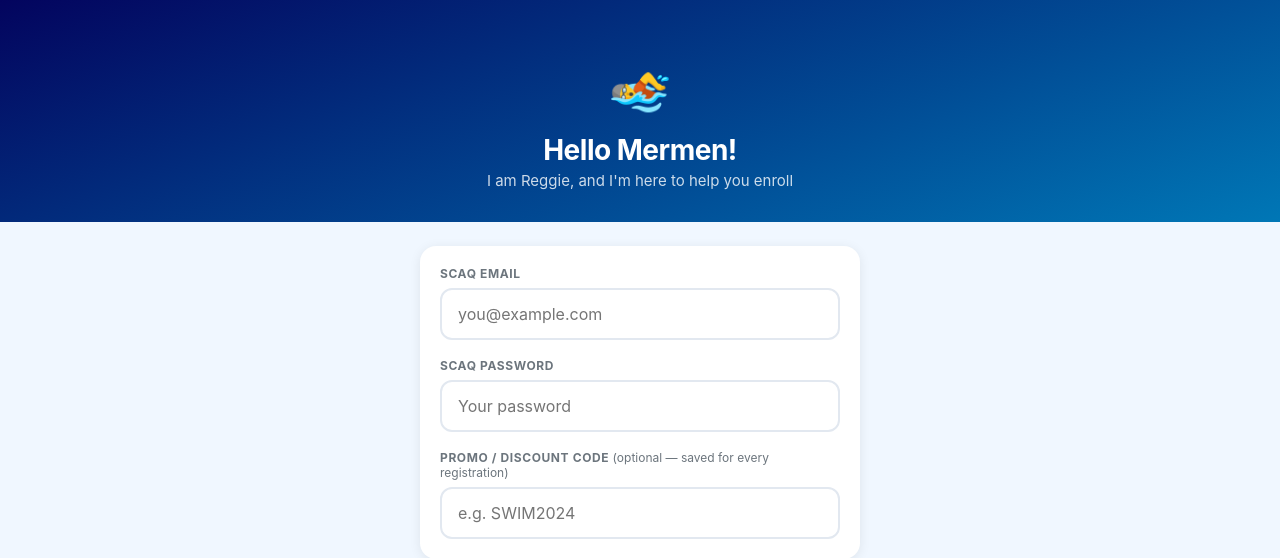
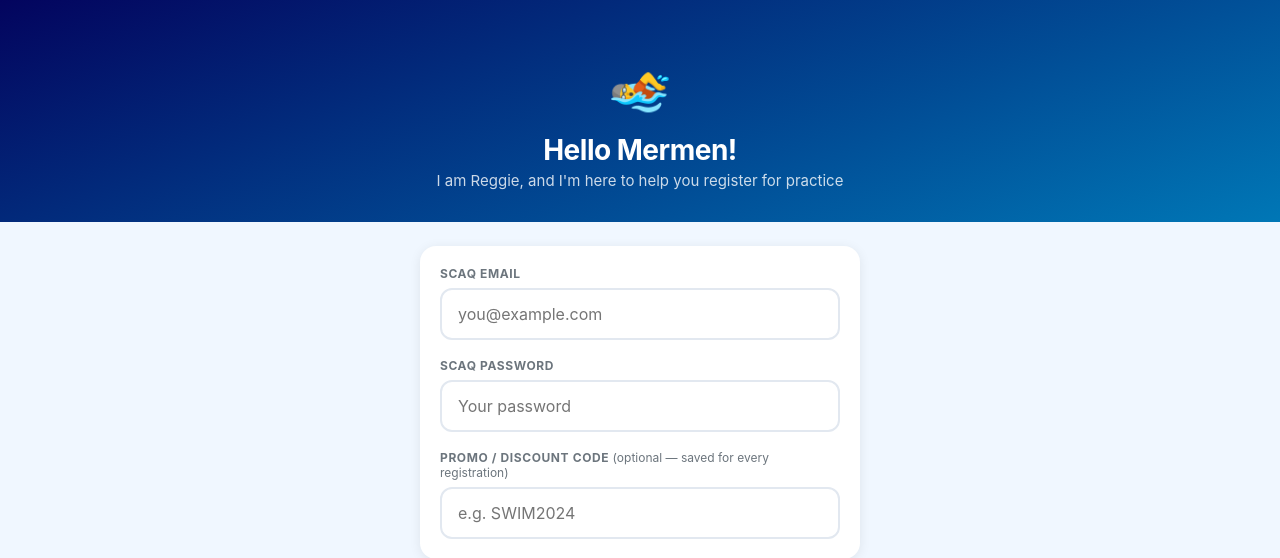
Before and after one commit to R10ForTheWin/reggie, a Flask app: page / in a window 1280 px wide. Shown: the top 558 px of the page. Run offline with Flask 3, Linux system fonts and the light colour scheme.

Commit message:
Fix setup screen tagline

```diff
--- a/templates/index.html
+++ b/templates/index.html
@@ -209,7 +209,7 @@
   <div class="header">
     <span class="header-icon">🏊</span>
     <h1>Hello Mermen!</h1>
-    <p>I am Reggie, and I'm here to help you enroll</p>
+    <p>I am Reggie, and I'm here to help you register for practice</p>
   </div>
   <div class="content">
     <div class="card">
```
